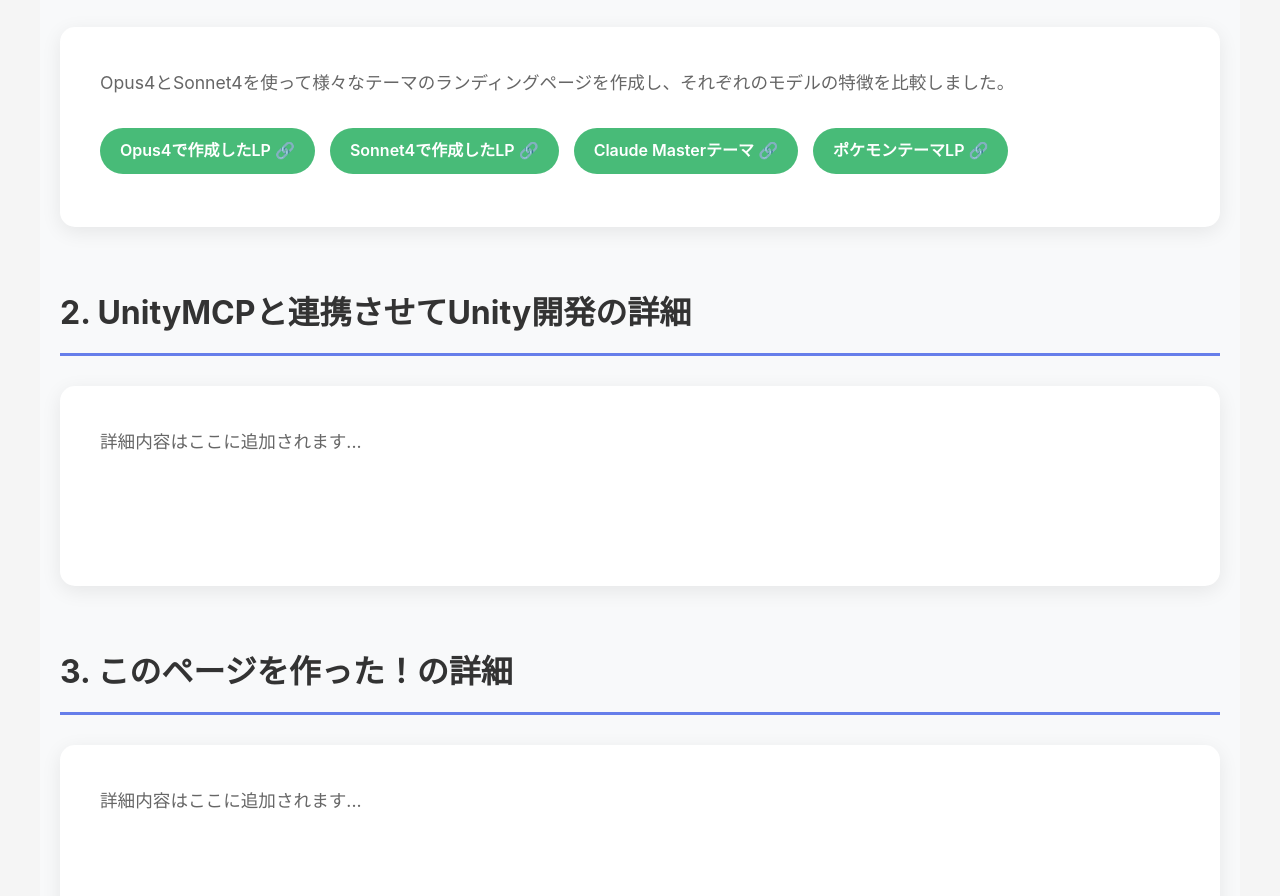
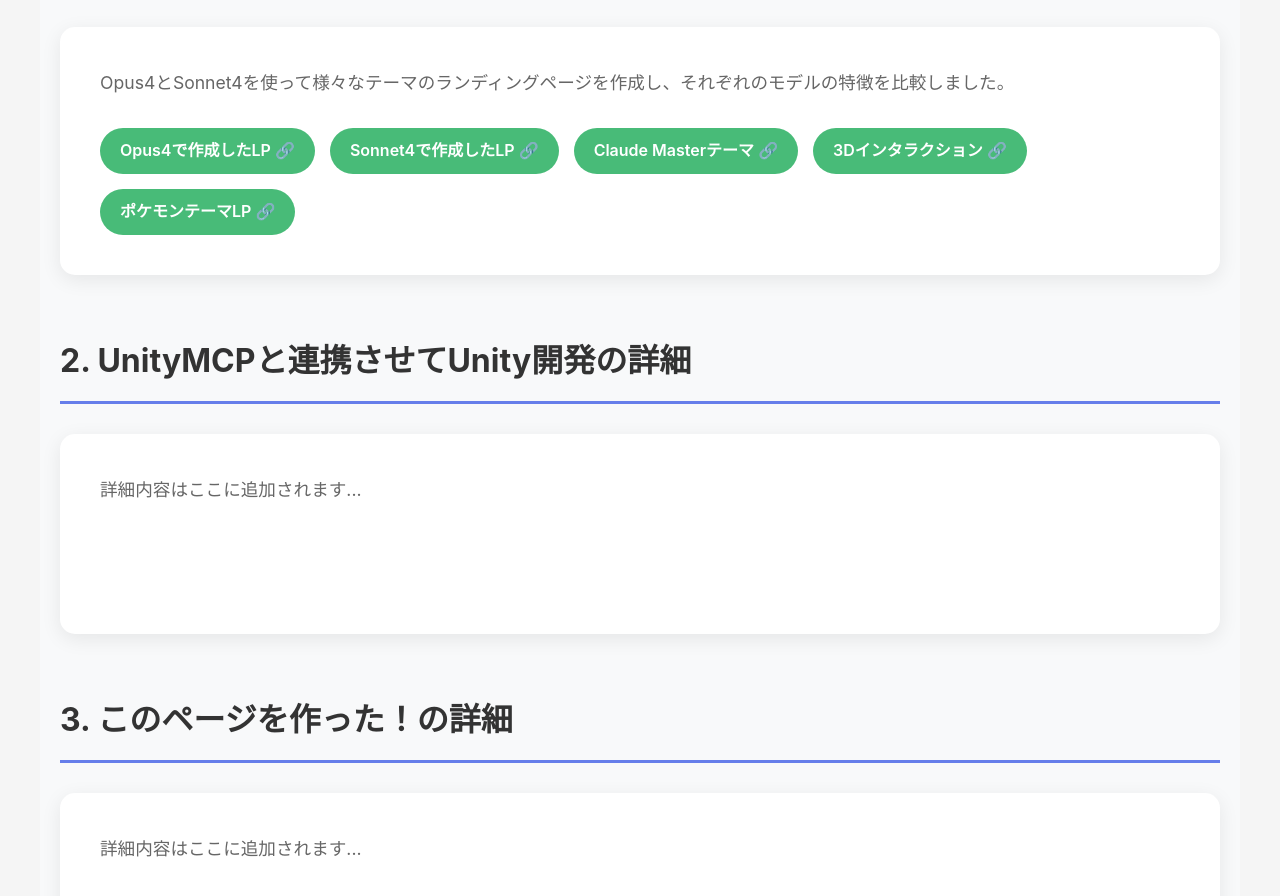
Before and after one commit to yunisuke/claudecode-intro-site, a plain HTML site: page index.html in a window 1280 px wide. Shown: the part 1141-2037 px from the top of the page. Drawn offline with Linux system fonts and the light colour scheme.

Commit message:
3Dページサンプルのリンクを復活

```diff
--- a/index.html
+++ b/index.html
@@ -63,6 +63,7 @@
                             <a href="LP/Sample/index_opus.html" class="sample-link" target="_blank">Opus4で作成したLP 🔗</a>
                             <a href="LP/Sample/index_sonnet.html" class="sample-link" target="_blank">Sonnet4で作成したLP 🔗</a>
                             <a href="LP/Sample/claude-master-lp.html" class="sample-link" target="_blank">Claude Masterテーマ 🔗</a>
+                            <a href="LP/3D/nexus-modern.html" class="sample-link" target="_blank">3Dインタラクション 🔗</a>
                             <a href="LP/Pokemon/index.html" class="sample-link" target="_blank">ポケモンテーマLP 🔗</a>
                         </div>
                     </div>
```
